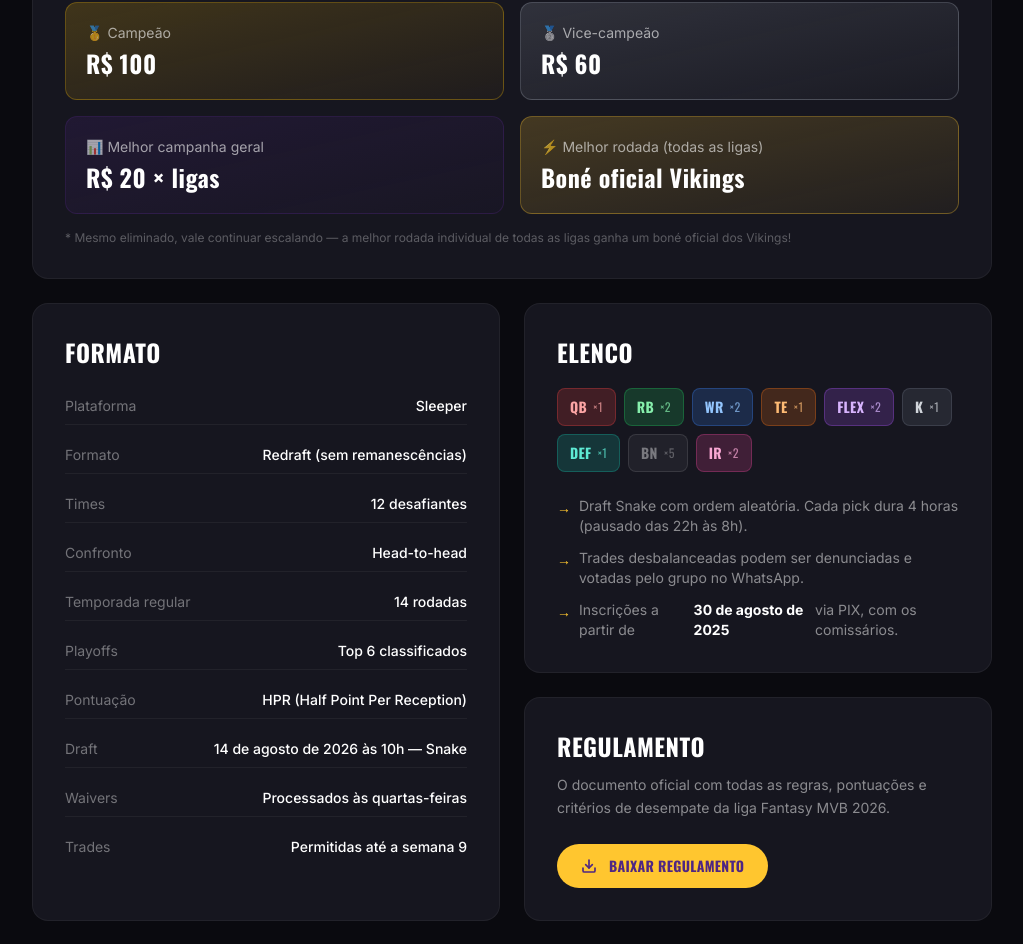
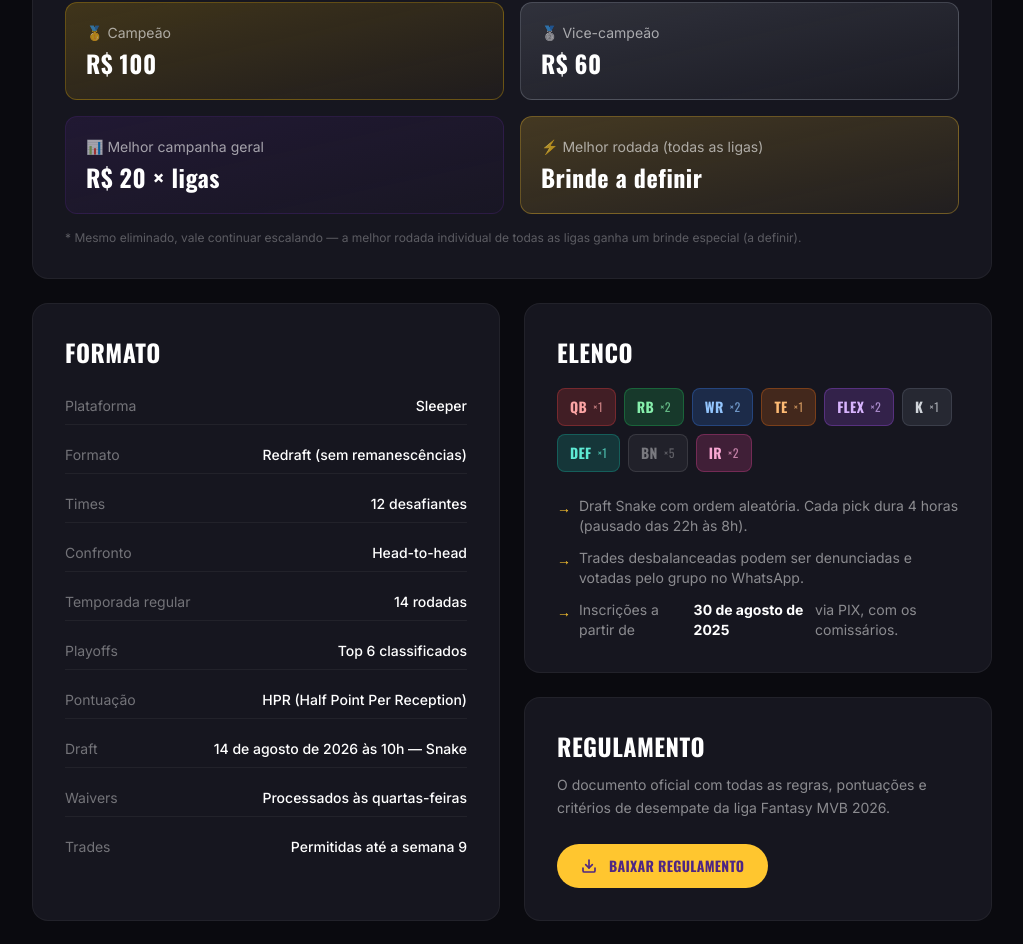
Before and after one commit to mguilhermetavares/minnesotavikingsbr, a Next.js app: page /fantasy in a window 1280 px wide. Shown: the part 743-1687 px from the top of the page, without its empty margins (128-1151 px from the left). Built offline with nearby package versions, Linux system fonts and the light colour scheme.

Commit message:
fantasy: premiação melhor rodada atualizada para brinde a definir

```diff
--- a/src/app/fantasy/page.tsx
+++ b/src/app/fantasy/page.tsx
@@ -10,7 +10,7 @@ const prizes = [
   { place: "🥇 Campeão", value: "R$ 100", color: "from-yellow-500/20 to-yellow-600/5", border: "border-yellow-500/30" },
   { place: "🥈 Vice-campeão", value: "R$ 60", color: "from-gray-400/20 to-gray-500/5", border: "border-gray-400/30" },
   { place: "📊 Melhor campanha geral", value: "R$ 20 × ligas", color: "from-vikings-purple/20 to-vikings-purple/5", border: "border-vikings-purple/30" },
-  { place: "⚡ Melhor rodada (todas as ligas)", value: "Boné oficial Vikings", color: "from-vikings-gold/20 to-vikings-gold/5", border: "border-vikings-gold/30" },
+  { place: "⚡ Melhor rodada (todas as ligas)", value: "Brinde a definir", color: "from-vikings-gold/20 to-vikings-gold/5", border: "border-vikings-gold/30" },
 ];
 
 const roster = [
@@ -92,7 +92,7 @@ export default function FantasyPage() {
             ))}
           </div>
           <p className="text-white/30 text-xs mt-4">
-            * Mesmo eliminado, vale continuar escalando — a melhor rodada individual de todas as ligas ganha um boné oficial dos Vikings!
+            * Mesmo eliminado, vale continuar escalando — a melhor rodada individual de todas as ligas ganha um brinde especial (a definir).
           </p>
         </div>
 
```
